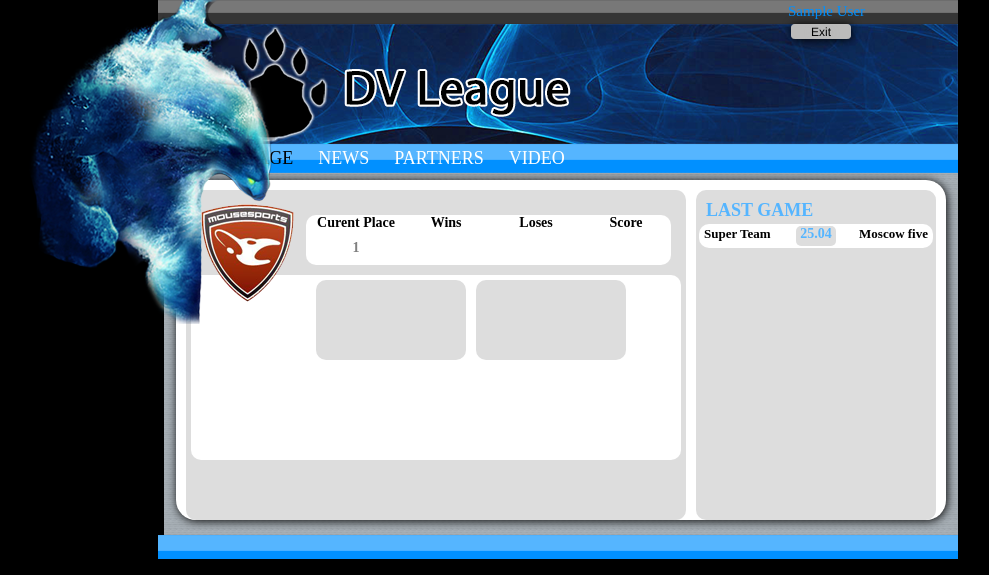
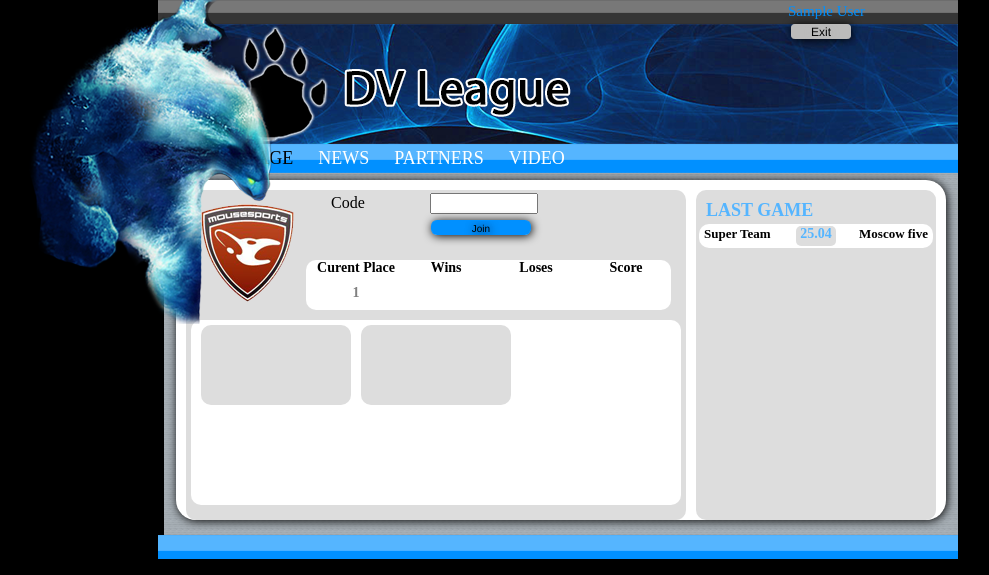
Before and after one commit to gyzerok/DVLeague, a PHP site: page /command_full in a window 1280 px wide. Shown: the top 575 px of the page, without its empty margins (82-1071 px from the left). Run offline with PHP 8.4, Linux system fonts and the light colour scheme; the visitor is signed in with stand-in values (Sample User, id 1); some libraries are stand-ins or nearby versions.

Commit message:
добавлена кнопочка "Вступить в команду"

```diff
--- a/view/command_full.html
+++ b/view/command_full.html
@@ -11,6 +11,10 @@
 		<div id="command_wrapper">
 			<div id="command_logo"></div>
 			<h2 class="team_name">{{ commandArray[ 'name' ] }}</h2>
+			<form action="user.php" name="join_in_team">
+				<label class="label">Code<input id="code" type="text" name="text" value=""/></label>
+				<input id="submit" type="submit" name="submit" value="Join"/>
+			</form>
 			<div id="result">
 				<table id="command_table">
 				<tr>
--- a/view/css/command_full.css
+++ b/view/css/command_full.css
@@ -102,13 +102,52 @@
 
 }
 
+#code {
+	margin-left: 65px;
+	margin-top: 3px;
+	width: 100px;
+
+}
+
+.label {
+
+}
+
+#submit {
+	border-radius: 6px;
+    height: 15px;
+    text-align: center;
+    cursor: pointer;
+    min-width:100px;
+    font:10px Helvetica,Arial,sans-serif;
+    -moz-box-shadow: 5px 5px 5px #000000; /*firefox*/
+    -webkit-box-shadow: 5px 5px 5px #0000000; /*Chrome and Safari*/
+    box-shadow: 1px 1px 10px #000000; /*for all other browsers*/
+    background-image: url(/view/images/registration-button.png);
+    border-style: solid;
+    border-color: #0190ff;
+    border-width: 1px 1px 0pt;
+    -moz-border-top-colors: none;
+    -moz-border-right-colors: none;
+    -moz-border-bottom-colors: none;
+    -moz-border-left-colors: none;
+    text-shadow: 1px 1px 10px #000000;
+	margin-top: 6px;
+	margin-left: 100px;
+
+}
+
+#submit:active {
+	margin-top: 11px;
+
+}
 
 .team_name {
 	margin-left: 25px;
 	margin-top: 25px;
 	color:#55b5ff;
     font:bold 18px Myriad Pro;
-
+	float:left;
 }
 
 #result {
```
